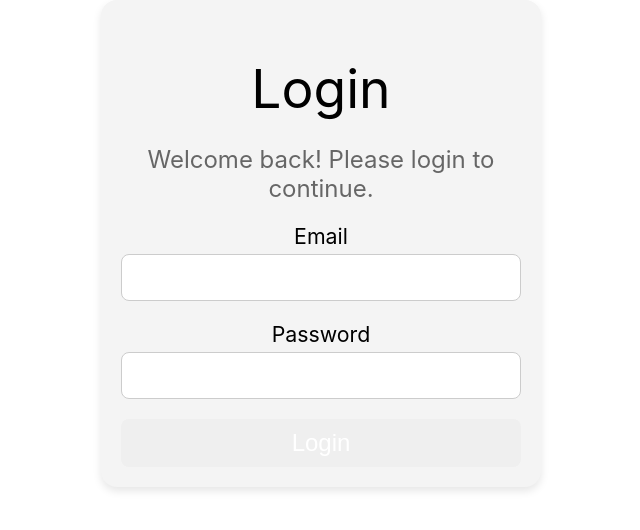
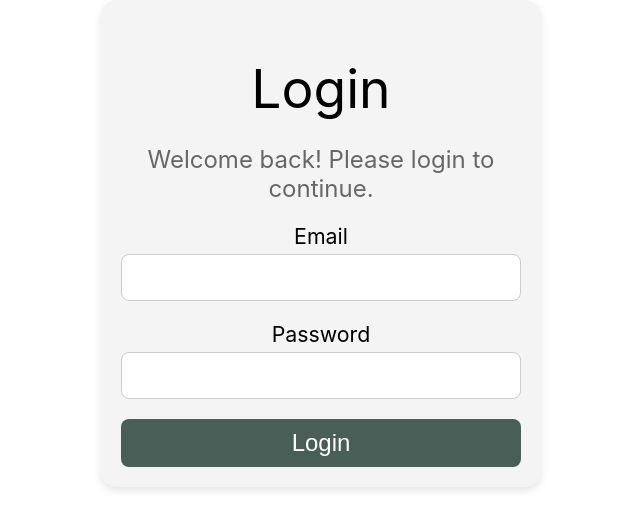
Before and after one commit to AhmadTessieh/little-lemon-web, a React (Create React App) app: page /login in a window 1280 px wide. Shown: the top 530 px of the page, without its empty margins (319-959 px from the left). Built offline with nearby package versions, Linux system fonts and the light colour scheme.

Commit message:
Finished html and css 95%

```diff
--- a/src/Login/Login.css
+++ b/src/Login/Login.css
@@ -42,7 +42,7 @@
   .login-button {
     padding: 10px;
     font-size: 18pt;
-    background-color: #49SE57; /* Primary color from the style guide */
+    background-color: #495E57; /* Primary color from the style guide */
     color: white;
     border: none;
     border-radius: 8px;
```
